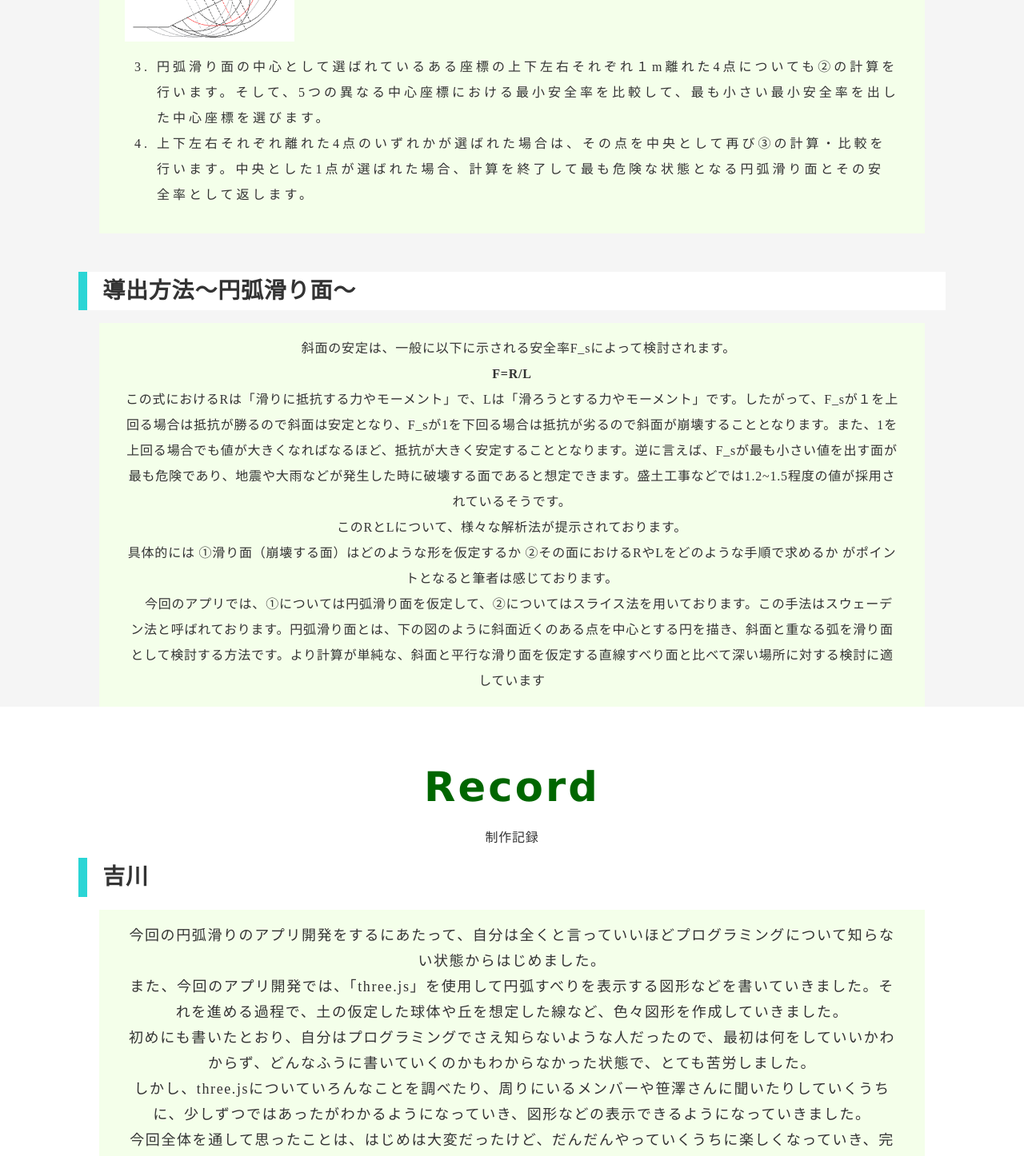
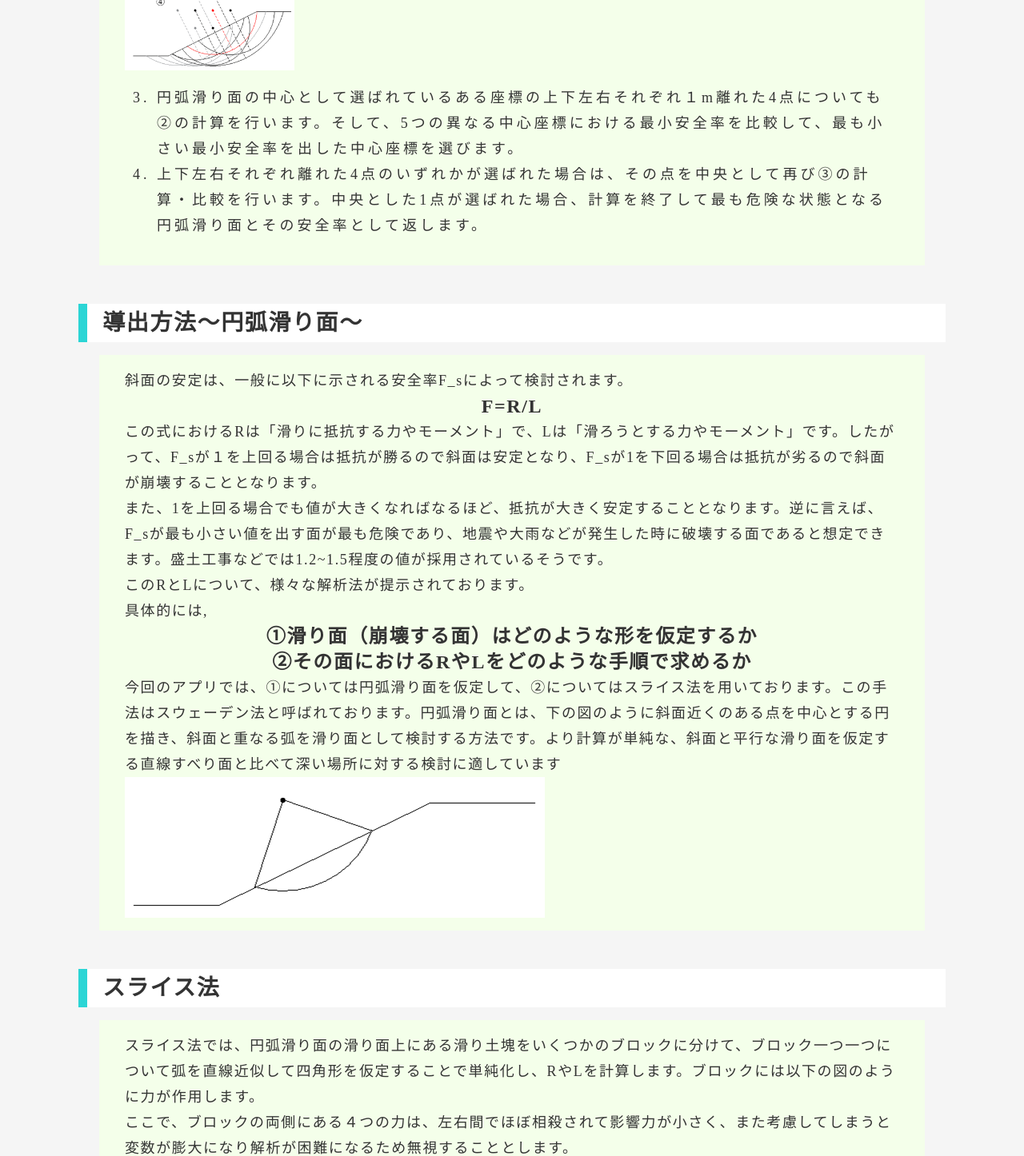
Before and after one commit to Yoshinari-Sho/dobokulabprog, an Angular app: page /slip in a window 1280 px wide. Shown: the part 1330-2776 px from the top of the page at 80% size. Built offline with nearby package versions, Linux system fonts and the light colour scheme.

Commit message:
slip 記事作成

```diff
--- a/src/app/app.component.scss
+++ b/src/app/app.component.scss
@@ -28,10 +28,7 @@ p{
 }
 
 
-.content_direction{
-    letter-spacing: 1.6px;
-    font-size: 18px;
-}
+
 .tytle_two{
     font-size: 28px;
     font-weight: 1000;
@@ -77,8 +74,10 @@ p{
         font-weight: 900;
     }
     p{
-        text-align: center;
+        text-align: left;
+        letter-spacing: 1.6px;
     }
+
 }
 
 .content.first{
@@ -250,6 +249,7 @@ p{
   }
 }
 
+
 .working__img{
   max-width: 100%;
   min-width: 100%;
@@ -266,6 +266,15 @@ p{
   letter-spacing: 4px;
   line-height: 32px;
   background-color:	#f4ffea;
+  .content_direction{
+    letter-spacing: 1.6px;
+    font-size: 18px;
+  }
+  .emphasis{
+    text-align: center;
+    font-size: 24px;
+    font-weight: 900;
+  }
 }
 
 blockquote.quote-orange {
@@ -336,11 +345,14 @@ blockquote {
   display: block;
   padding-right: 8px;
 }
-.slip_artical_text{
+.slip_article_text{
   display: block;
 }
-.artical_slip{
+.article_slip{
   padding:0;
+  .slip_article_text{
+    font-size: 18px;
+  }
 }
 
 
--- a/src/app/landingpage/landingpage.component.html
+++ b/src/app/landingpage/landingpage.component.html
@@ -10,8 +10,10 @@
 
 <div class="content">
     <div class="content-inner">
-        <h2>Direction</h2>
-        <p>活動方針</p>
+        <div class="tytle">
+            <h2>Direction</h2>
+            <p>活動方針</p>
+        </div>
         <div class="content_topic">
             <blockquote class="quote-orange me-0">
                 <p class="tytle_two">「あたりまえ」を理解する</p>
--- a/src/app/lotationalslip/lotationalslip.component.html
+++ b/src/app/lotationalslip/lotationalslip.component.html
@@ -23,22 +23,22 @@
             </blockquote>
         </div>
         <div class="text_content">
-            <div class="artical_slip">
+            <div class="article_slip">
               <div class="image-area">
                   <img src="../../assets/img/slip_article_first.png"  class="slip_img" width=220px>
               </div>
-              <ol class="slip_artical_text">
+              <ol class="slip_article_text">
                   <li>斜面より上のある座標（x＝L/2、ｙ＝H）を中心とし、ある半径をとる円弧滑り面の安全率を計算します。円弧滑り面の安全率計算では、スライス法に基づき円の面積をx方向に5分割し、それぞれの要素について滑り荷重と滑り抵抗を算出し、それぞれ合算した値の商を求めることで算出します。</li>
                   <li>１の中心座標の場合における、安全率が最小値となる円弧滑り面の半径を求めます。その際、円弧滑り面と斜面が接する時の半径の値を最小値として、半径の値を1mずつ増加させて安全率の繰り返し計算を25回行います。この繰り返し計算の中で最も小さい安全率を算出した時の安全率を、その中心座標における最小安全率とします。</li>
                 </ol>
             </div>
         </div>
         <div class="text_content">
-            <div class="artical_slip">
+            <div class="article_slip">
                 <div class="image-area">
                     <img src="../../assets/img/slip_article_second.png"  class="slip_img" width=220px>
                 </div>
-                <ol class="slip_artical_text" start="3">
+                <ol class="slip_article_text" start="3">
                     <li>円弧滑り面の中心として選ばれているある座標の上下左右それぞれ１m離れた4点についても➁の計算を行います。そして、5つの異なる中心座標における最小安全率を比較して、最も小さい最小安全率を出した中心座標を選びます。</li>
                     <li>上下左右それぞれ離れた4点のいずれかが選ばれた場合は、その点を中央として再び➂の計算・比較を行います。中央とした1点が選ばれた場合、計算を終了して最も危険な状態となる円弧滑り面とその安全率として返します。</li>
                 </ol>
@@ -50,14 +50,39 @@
             </blockquote>
         </div>
         <div class="text_content">
-            <p>　斜面の安定は、一般に以下に示される安全率F_sによって検討されます。<br><strong>F=R/L</strong> </p>
-            <p>この式におけるRは「滑りに抵抗する力やモーメント」で、Lは「滑ろうとする力やモーメント」です。したがって、F_sが１を上回る場合は抵抗が勝るので斜面は安定となり、F_sが1を下回る場合は抵抗が劣るので斜面が崩壊することとなります。また、1を上回る場合でも値が大きくなればなるほど、抵抗が大きく安定することとなります。逆に言えば、F_sが最も小さい値を出す面が最も危険であり、地震や大雨などが発生した時に破壊する面であると想定できます。盛土工事などでは1.2~1.5程度の値が採用されているそうです。<br>
+            <p class="content_direction"> 斜面の安定は、一般に以下に示される安全率F_sによって検討されます。</p><p class="emphasis"><strong>F=R/L</strong> </p>
+            <p class="content_direction">
+                この式におけるRは「滑りに抵抗する力やモーメント」で、Lは「滑ろうとする力やモーメント」です。したがって、F_sが１を上回る場合は抵抗が勝るので斜面は安定となり、F_sが1を下回る場合は抵抗が劣るので斜面が崩壊することとなります。<br>
+                また、1を上回る場合でも値が大きくなればなるほど、抵抗が大きく安定することとなります。逆に言えば、F_sが最も小さい値を出す面が最も危険であり、地震や大雨などが発生した時に破壊する面であると想定できます。盛土工事などでは1.2~1.5程度の値が採用されているそうです。<br>
                 このRとLについて、様々な解析法が提示されております。<br>
-                具体的には
-                ➀滑り面（崩壊する面）はどのような形を仮定するか
-                　➁その面におけるRやLをどのような手順で求めるか
-                　がポイントとなると筆者は感じております。</p>
-                <p>　今回のアプリでは、➀については円弧滑り面を仮定して、➁についてはスライス法を用いております。この手法はスウェーデン法と呼ばれております。円弧滑り面とは、下の図のように斜面近くのある点を中心とする円を描き、斜面と重なる弧を滑り面として検討する方法です。より計算が単純な、斜面と平行な滑り面を仮定する直線すべり面と比べて深い場所に対する検討に適しています</p>
+                具体的には,
+                <p class="emphasis">➀滑り面（崩壊する面）はどのような形を仮定するか<br>➁その面におけるRやLをどのような手順で求めるか </p>
+            <p class="content_direction">今回のアプリでは、➀については円弧滑り面を仮定して、➁についてはスライス法を用いております。この手法はスウェーデン法と呼ばれております。円弧滑り面とは、下の図のように斜面近くのある点を中心とする円を描き、斜面と重なる弧を滑り面として検討する方法です。より計算が単純な、斜面と平行な滑り面を仮定する直線すべり面と比べて深い場所に対する検討に適しています</p>
+                <div class="image-area">
+                    <img src="../../assets/img/slip_radius.png"  class="slip_img">
+                </div>
+        </div>
+        <div class="content_topic">
+            <blockquote class="quote-blue me-0">
+                <p class="tytle_two">スライス法</p>
+            </blockquote>
+        </div>
+        <div class="text_content">
+            <p class="content_direction"> スライス法では、円弧滑り面の滑り面上にある滑り土塊をいくつかのブロックに分けて、ブロック一つ一つについて弧を直線近似して四角形を仮定することで単純化し、RやLを計算します。ブロックには以下の図のように力が作用します。</p>
+            <p class="content_direction">
+                ここで、ブロックの両側にある４つの力は、左右間でほぼ相殺されて影響力が小さく、また考慮してしまうと変数が膨大になり解析が困難になるため無視することとします。<br>
+                また、1を上回る場合でも値が大きくなればなるほど、抵抗が大きく安定することとなります。逆に言えば、F_sが最も小さい値を出す面が最も危険であり、地震や大雨などが発生した時に破壊する面であると想定できます。盛土工事などでは1.2~1.5程度の値が採用されているそうです。<br>
+                このRとLについて、様々な解析法が提示されております。<br>
+                具体的には,
+                <p class="emphasis">➀滑り面（崩壊する面）はどのような形を仮定するか<br>➁その面におけるRやLをどのような手順で求めるか </p>
+            <p class="content_direction">今回のアプリでは、➀については円弧滑り面を仮定して、➁についてはスライス法を用いております。この手法はスウェーデン法と呼ばれております。円弧滑り面とは、下の図のように斜面近くのある点を中心とする円を描き、斜面と重なる弧を滑り面として検討する方法です。より計算が単純な、斜面と平行な滑り面を仮定する直線すべり面と比べて深い場所に対する検討に適しています。</p>
+                <div class="image-area">
+                    <img src="../../assets/img/slice.png"  class="slip_img" width=80%>
+                </div>
+            <p class="content_direction">右からi番目のブロックについて、安全率は以下の通りに求められます。<br>
+                <p class="emphasis">F_s=(∑_(i=1)^n▒〖w_i  cos⁡〖α_i 〗  tan⁡〖φ_i 〗+c_i l_i 〗)/(∑_(i=1)^n▒〖W_i  sin⁡〖α_i 〗 〗)</p>
+                　ただし、c_i：土の粘着力、φ_i：土の摩擦角<br>
+                　この式に従って、スウェーデン法では斜面の安定が解析できます。このアプリは、上記の考え方を基にpythonを用いて安全率を計算し、最も安全率が低く危険な斜面を計算しております。
         </div>
     </div>
 </div>
@@ -72,66 +97,26 @@
         </div>
         <div class="text_content">
             <p class="content_direction">
-                今回の円弧滑りのアプリ開発をするにあたって、自分は全くと言っていいほどプログラミングについて知らない状態からはじめました。
-            </p>
-            <p class="content_direction">
-                また、今回のアプリ開発では、「three.js」を使用して円弧すべりを表示する図形などを書いていきました。それを進める過程で、土の仮定した球体や丘を想定した線など、色々図形を作成していきました。
-            </p>
-            <p class="content_direction">
-                初めにも書いたとおり、自分はプログラミングでさえ知らないような人だったので、最初は何をしていいかわからず、どんなふうに書いていくのかもわからなかった状態で、とても苦労しました。
-            </p>
-            <p class="content_direction">
-                しかし、three.jsについていろんなことを調べたり、周りにいるメンバーや笹澤さんに聞いたりしていくうちに、少しずつではあったがわかるようになっていき、図形などの表示できるようになっていきました。
-            </p>
-            <p class="content_direction">
-                今回全体を通して思ったことは、はじめは大変だったけど、だんだんやっていくうちに楽しくなっていき、完成したときの喜びが貴重な体験をすることに繋げられることが出来ました。
-            </p>
-            <p class="content_direction">
-                これからも少しずつプログラミング部の企画を通して、様々なことを経験していきたいと感じました。
-            </p>
-            <p class="content_direction">
+                今回の円弧滑りのアプリ開発をするにあたって、自分は全くと言っていいほどプログラミングについて知らない状態からはじめました。<br>
+                また、今回のアプリ開発では、「three.js」を使用して円弧すべりを表示する図形などを書いていきました。それを進める過程で、土の仮定した球体や丘を想定した線など、色々図形を作成していきました。<br>
+                初めにも書いたとおり、自分はプログラミングでさえ知らないような人だったので、最初は何をしていいかわからず、どんなふうに書いていくのかもわからなかった状態で、とても苦労しました。<br>
+                しかし、three.jsについていろんなことを調べたり、周りにいるメンバーや笹澤さんに聞いたりしていくうちに、少しずつではあったがわかるようになっていき、図形などの表示できるようになっていきました。<br>
+                今回全体を通して思ったことは、はじめは大変だったけど、だんだんやっていくうちに楽しくなっていき、完成したときの喜びが貴重な体験をすることに繋げられることが出来ました。<br>
+                これからも少しずつプログラミング部の企画を通して、様々なことを経験していきたいと感じました。<br>
                 吉川和宏
             </p>
         </div>
+    </div>
+    <div class="content-inner">
         <div class="content_topic">
-            <blockquote class="quote-orange me-0">
-                <p class="tytle_two">「あたらしい」を「あたりまえ」に</p>
-                <p></p>
+            <blockquote class="quote-blue me-0">
+                <p class="tytle_two">吉川</p>
             </blockquote>
         </div>
         <div class="text_content">
             <p class="content_direction">
-                他所の分野は難しくそれでいて素晴らしく見えるもの。けれど講義を聞くだけだとつまらない。
-            <p class="content_direction">
-                そんな学生たちが、興味の赴くままに新しい分野（プログラミング）に手を出し、定着を目指します。
-            </p>
-        </div>
-        <div class="content_topic">
-            <blockquote class="quote-orange me-0">
-                <p class="tytle_two">inputで終わるなら独学でいい</p>
-                <p></p>
-            </blockquote>
-        </div>
-        <div class="text_content">
-            <p class="content_direction">
-                身に着けた技術を共有し、互いを指導しあうペアプログラミングを採用することで、outputの活発化を図ります。
-            </p>
-            <p class="content_direction">
-                各々が、常に学びのゴールは「伝える」ことであると自覚することで、作業の効率化とチームとしての能力の成熟を狙います。
-            </p>
-        </div>
-        <div class="content_topic">
-            <blockquote class="quote-orange me-0">
-                <p class="tytle_two">土木とプログラミングで社会を豊かに</p>
-                <p></p>
-            </blockquote>
-        </div>
-        <div class="text_content">
-            <p class="content_direction">
-                得られた知識をチーム内で留めるつもりはありません。
-            </p>
-            <p class="content_direction">
-            　　私たちはあくまで「学ばせていただいている」身だということを正しく理解し、土木業界に正しい還元を行うことで、業界間の成長と発展への寄与を願います。
+                見様見真似で始まり、円弧滑りアプリのデザインと、このサイトの作成を行いました。<br>
+
             </p>
         </div>
     </div>
```
Also changed, not shown: src/assets/img/slice.png (added), src/assets/img/slip_radius.png (added).
